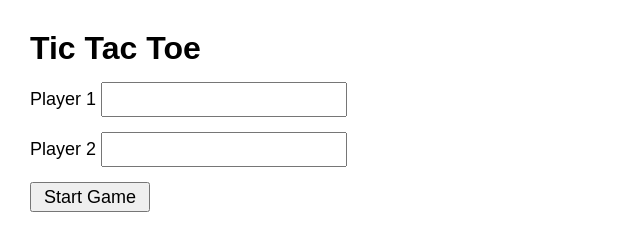
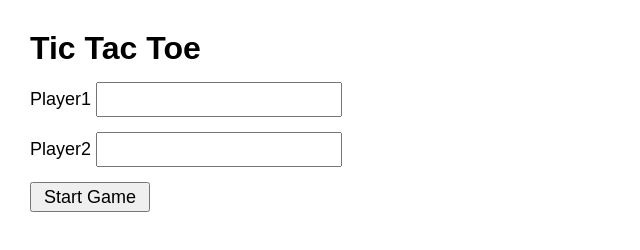
Before and after one commit to acciojob/tictactoe-himaanshusingh, a website: page main.html in a window 1280 px wide. Shown: the full height of the page, 0-640 px from the left. Drawn offline with Linux system fonts and the light colour scheme.

Commit message:
created a submission

```diff
--- a/main.html
+++ b/main.html
@@ -9,13 +9,13 @@
     <div class="container">
       <h1>Tic Tac Toe</h1>
       <div class="user-details-container">
-        <div class="player-1-div">
-          <label for="player-1">Player 1 </label>
-          <input type="text" id="player-1" class="user-input" />
+        <div class="player1-div">
+          <label for="player1">Player1 </label>
+          <input type="text" id="player1" class="user-input" />
         </div>
         <div class="player-2-div">
-          <label for="player-2">Player 2 </label>
-          <input type="text" id="player-2" class="user-input" />
+          <label for="player2">Player2 </label>
+          <input type="text" id="player2" class="user-input" />
         </div>
         <button id="submit">Start Game</button>
       </div>
--- a/script.js
+++ b/script.js
@@ -1,7 +1,7 @@
 // First we will select all necessary nodes from document.
 const userContainer = document.querySelector(".user-details-container");
-const userOne = document.querySelector("#player-1");
-const userTwo = document.querySelector("#player-2");
+const userOne = document.querySelector("#player1");
+const userTwo = document.querySelector("#player2");
 const startBtn = document.querySelector("#submit");
 const gameBoard = document.querySelector(".board");
 const cells = document.querySelectorAll(".cell");
```
